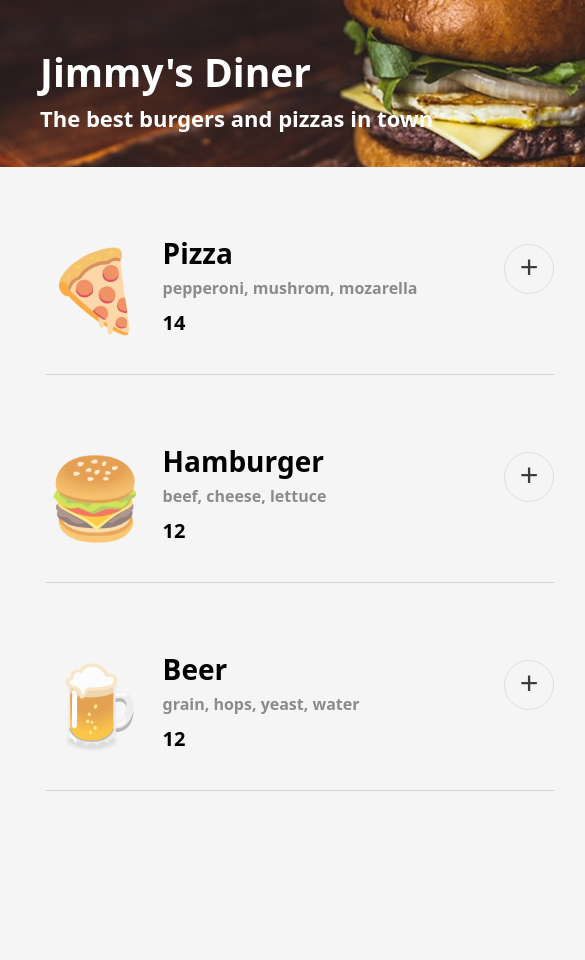
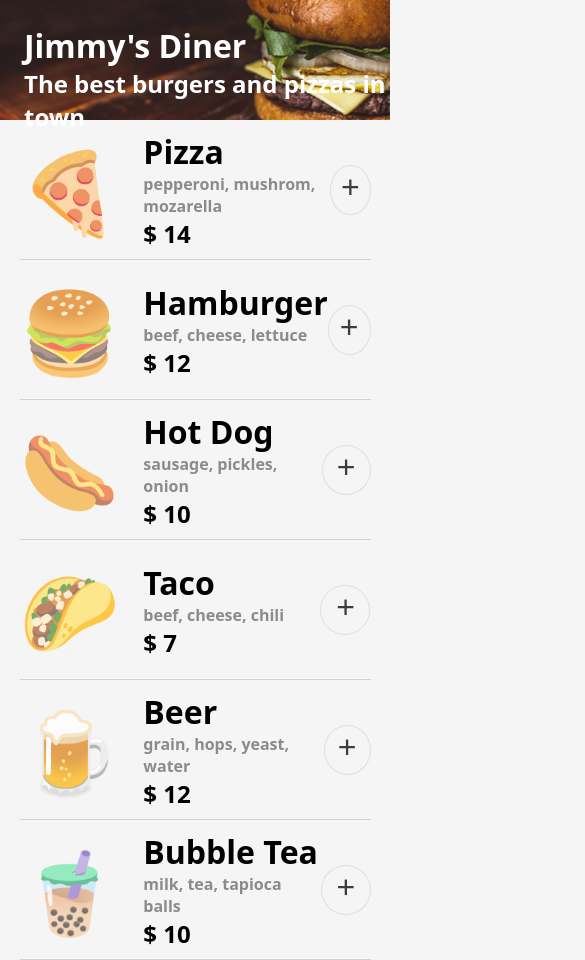
Before and after one commit to Pockyee/Scrim-Restaurant-Ordering-app, a website built with Vite: page index.html in a window 390 px wide. Shown: the whole page, 585 px wide, since content can reach past the window. Before the commit the page ends 844 px from the top, so only its background shows below. Built offline with nearby package versions, Linux system fonts and the light colour scheme; a web font is replaced by a local one.

Commit message:
update responsive design

```diff
--- a/data.js
+++ b/data.js
@@ -13,11 +13,33 @@ export const menuArray = [
         emoji: "🍔",
         id: 1
     },
+
+    {
+        name: "Hot Dog",
+        ingredients: ["sausage", "pickles", "onion"],
+        id: 2,
+        price: 10,
+        emoji: "🌭"
+    },
+    {
+        name: "Taco",
+        ingredients: ["beef", "cheese", "chili"],
+        price: 7,
+        emoji: "🌮",
+        id: 3
+    },
         {
         name: "Beer",
         ingredients: ["grain, hops, yeast, water"],
         price: 12,
         emoji: "🍺",
-        id: 2
+        id: 4
+    },
+        {
+        name: "Bubble Tea",
+        ingredients: ["milk, tea, tapioca balls"],
+        price: 10,
+        emoji: "🧋",
+        id: 5
     }
 ]
--- a/index.css
+++ b/index.css
@@ -1,70 +1,77 @@
 body {
-    margin: 0;
+
     font-family: "Smythe", system-ui;
     font-weight: 400;
     background-color: #f5f5f5;
 }
 
-header {
-    display: block;
-    margin: 0 auto;
-    width: 600px;
-    height: 167px;
-    background-image: url('./header.png');
+*, *::before, *::after {
+  box-sizing: border-box;
+  margin: 0;
 }
 
+/* Header and Header text */
+
+header {
+    display: flex;
+    flex-direction: column;
+    margin: 0 auto;
+    height: 120px;
+    width: 100%;
+    max-width: 1200px;
+    background-image: url('./header.png');
+    background-size: auto 100%;
+}
+
+.header-text {
+    color: white;
+    margin-top: 1.5em;
+    margin-left: 1.5em;
+}
+
+/* Menu Items */
+
 main {
-    display: block;
+    display: flex;
+    flex-wrap: wrap;
+    width: 100%;
+    max-width: 1200px;
     margin: 0 auto;
-    width: 600px;
-    justify-content: space-between;
+    justify-content: space-around;
+    align-items: center;
 }
 
 .item {
     display: flex;
-    margin: 67 auto auto auto;
-    width: 508px;
+    width: 90%;
+    max-width: 500px;
     height: 140px;
     border-bottom: 1px solid #d2d2d2;
 }
 
-h1{
-    font-size: 39px;
-    color: white;
-    padding: 45 0 0 40;
-    margin: 0;
+h3 {
+    font-size: 5rem;
+    margin-right: 0.3em;
+    margin: auto 0.3em auto 0;
+    opacity: 72%;
 }
 
-h2{
-    font-size: 22px;
-    color: white;
-    padding: 5 0 0 40;
-    margin: 0;
-}
-
-h3{
-    font-size: 28px;
-    margin: 0;
+.description{
+    margin: auto auto auto 0;
 }
 
 h4{
-    font-size: 16px;
-    color: #8b8b8b;
-    margin: 0;
-    padding-top: 5px;
+    font-size: 2rem;
 }
 
 h5{
-    font-size: 20px;
-    margin: 0;
-    padding-top: 10px;
+    font-size: 1rem;
+    color: #8b8b8b;
+    padding: auto auto auto 0;
 }
 
-h6 {
-    font-size: 79px;
-    margin: 0;
-    margin-right: 18px;
-    opacity: 72%;
+h6{
+    font-size: 1.5rem;
 }
 
 .plus{
@@ -74,9 +81,8 @@ h6 {
     color: #3c3c3c;
     height: 50px;
     width: 50px;
-    border-radius: 100%;
-    margin-left: auto;
-    margin-top: 10px;
+    border-radius: 50%;
+    margin: auto 0 auto auto;
     background-color: #f5f5f5;
     border: solid 1.5px #dedede;
 }
--- a/index.html
+++ b/index.html
@@ -1,6 +1,7 @@
 <html>
     <head>
         <link rel="stylesheet" href="index.css">
+        <meta name="viewport" content="width=device-width, initial-scale=1, maximum-scale=1, user-scalable=no">
         <meta charset="UTF-8">
         <link rel="preconnect" href="https://fonts.googleapis.com">
         <link rel="preconnect" href="https://fonts.gstatic.com" crossorigin>
@@ -8,19 +9,13 @@
     </head>
     <body>
         <header>
+            <div class="header-text">
                 <h1>Jimmy's Diner</h1>
                 <h2>The best burgers and pizzas in town</h2>
+            </div>
+
         </header>
         <main id="item-list">
-            <container class="item">
-                <h6>🍕</h6>
-                <div class="description">
-                    <h3>Pizza</h3>
-                    <h4>pepperoni,mushroom,mozarella</h4>
-                    <h5>$14</h5>
-                </div>
-                <button class="plus">+</button>
-            </container>
         </main>
 	<script src="index.js" type="module"></script>
     </body>
--- a/index.js
+++ b/index.js
@@ -5,11 +5,11 @@ const itemList = document.getElementById('item-list')
 function buildItem(obj) {
     return `
         <container class="item item${obj.id}">
-            <h6>${obj.emoji}</h6>
+            <h3>${obj.emoji}</h6>
             <div class="description">
-                <h3>${obj.name}</h3>
-                <h4>${obj.ingredients.join(', ')}</h4>
-                <h5>${obj.price}</h5>
+                <h4>${obj.name}</h3>
+                <h5>${obj.ingredients.join(', ')}</h4>
+                <h6>$ ${obj.price}</h5>
             </div>
             <button class="plus">+</button>
         </container>
```
